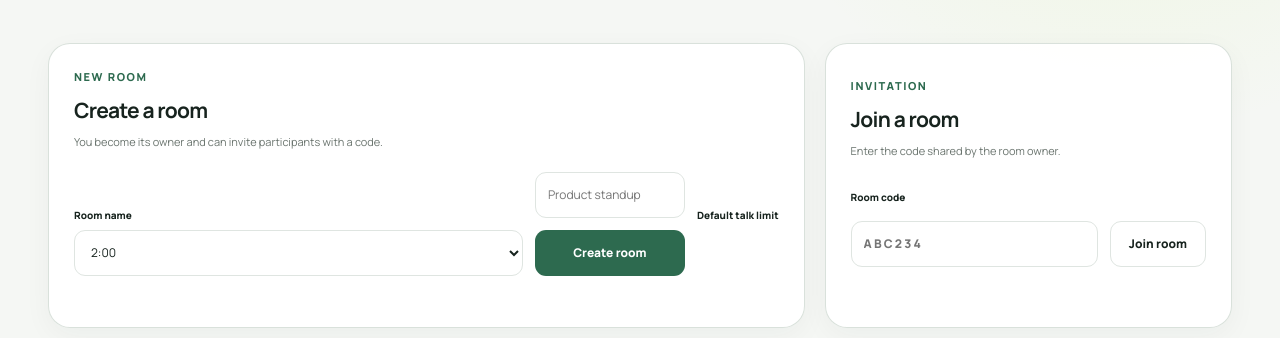
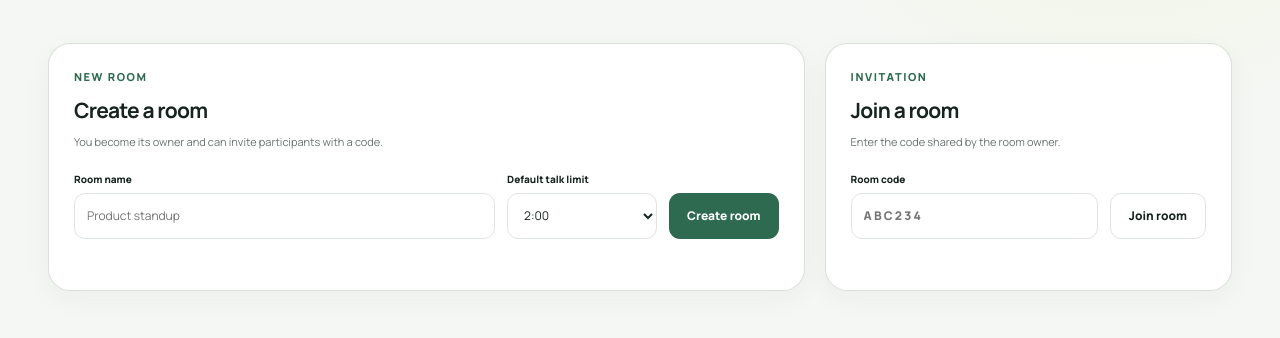
Before and after one commit to mykhailozubkov/standup_pace, a website: page public/dashboard.html in a window 1280 px wide. Shown: the part 346-684 px from the top of the page. Drawn offline with Linux system fonts and the light colour scheme; no server answers.

Commit message:
Fix room form field layout

```diff
--- a/public/dashboard.html
+++ b/public/dashboard.html
@@ -42,8 +42,11 @@
               <h2 data-i18n="createRoom">Create a room</h2>
               <p data-i18n="createCopy">You become its owner and can invite participants with a code.</p>
             </div>
+            <div class="room-form-field">
               <label for="roomNameInput" data-i18n="roomName">Room name</label>
               <input id="roomNameInput" type="text" maxlength="120" autocomplete="off" placeholder="Product standup" data-i18n-placeholder="roomPlaceholder" required />
+            </div>
+            <div class="room-form-field">
               <label for="talkLimitInput" data-i18n="talkLimit">Default talk limit</label>
               <select id="talkLimitInput">
                 <option value="60">1:00</option>
@@ -51,6 +54,7 @@
                 <option value="180">3:00</option>
                 <option value="300">5:00</option>
               </select>
+            </div>
             <button class="primary-button" type="submit" data-i18n="create">Create room</button>
             <p class="form-message" data-form-message="create" role="alert"></p>
           </form>
@@ -61,8 +65,10 @@
               <h2 data-i18n="joinRoom">Join a room</h2>
               <p data-i18n="joinCopy">Enter the code shared by the room owner.</p>
             </div>
+            <div class="room-form-field">
               <label for="joinCodeInput" data-i18n="joinCode">Room code</label>
               <input id="joinCodeInput" class="join-code-input" type="text" maxlength="7" autocomplete="off" placeholder="ABC234" required />
+            </div>
             <button class="secondary-button" type="submit" data-i18n="join">Join room</button>
             <p class="form-message" data-form-message="join" role="alert"></p>
           </form>
--- a/public/styles.css
+++ b/public/styles.css
@@ -209,13 +209,13 @@ h1 { margin: 0; max-width: 680px; font-size: clamp(42px, 5.5vw, 72px); line-heig
 .room-action-card > div:first-child { grid-column: 1 / -1; }
 .room-action-card h2, .rooms-heading h2, .room-setting-card h2, .room-tools-card h2, .room-danger-card h2 { margin: 0; font-size: 21px; letter-spacing: -.035em; }
 .room-action-card > div:first-child > p:last-child, .room-setting-card > p:last-child, .room-tools-card > p { margin: 9px 0 9px; color: var(--muted); font-size: 11px; line-height: 1.6; }
-.room-action-card label { margin: 0 0 -4px; color: var(--ink); font-size: 10px; font-weight: 800; }
+.room-form-field { min-width: 0; display: grid; gap: 7px; }
+.room-action-card label { margin: 0; color: var(--ink); font-size: 10px; font-weight: 800; }
 .room-action-card input, .room-action-card select { width: 100%; height: 46px; border: 1px solid var(--line); border-radius: 11px; padding: 0 12px; outline: 0; background: white; color: var(--ink); font: inherit; font-size: 12px; }
 .room-action-card input:focus, .room-action-card select:focus { border-color: var(--green); box-shadow: 0 0 0 3px rgba(45,106,79,.1); }
 .room-action-card button { height: 46px; }
 .form-message { grid-column: 1 / -1; min-height: 16px; margin: -2px 0 0; color: #a5412e; font-size: 10px; }
 .join-room-card { grid-template-columns: 1fr auto; }
-.join-room-card label { grid-column: 1 / -1; }
 .join-code-input { text-transform: uppercase; letter-spacing: .18em; font-weight: 800 !important; }
 .rooms-section { margin-top: 50px; }
 .rooms-heading { display: flex; align-items: end; justify-content: space-between; gap: 20px; margin-bottom: 18px; }
```
Lines whose indentation alone changed are shown as unchanged.
